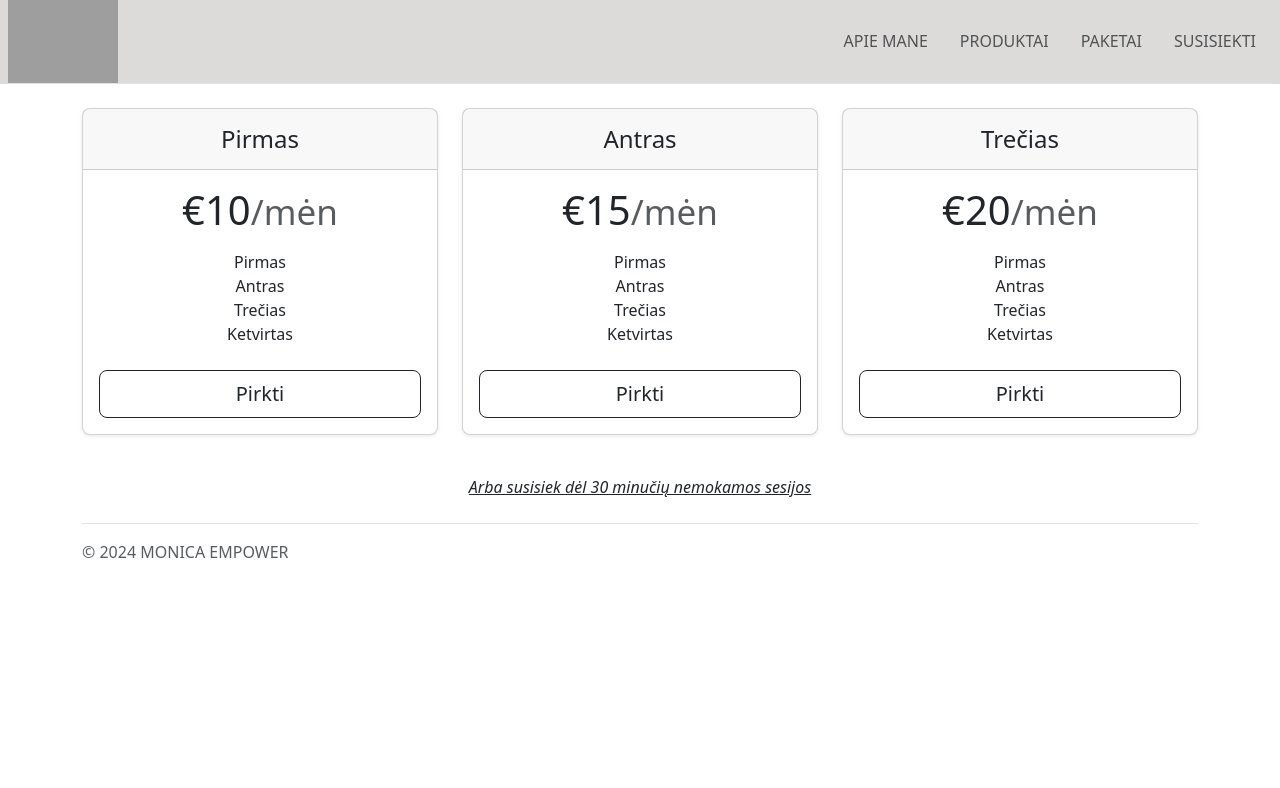
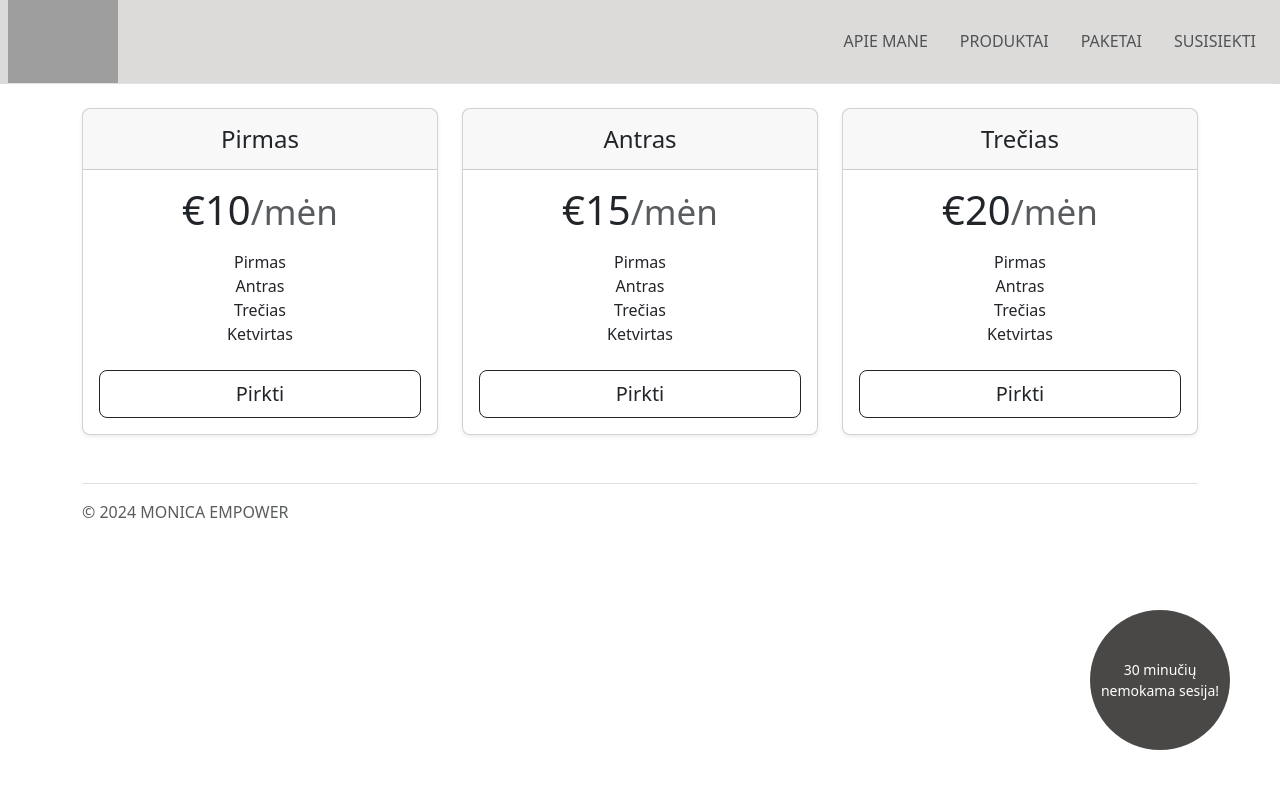
Before and after one commit to GiedreRag/empowerme, a React (Create React App) app in the folder client/: page /paketai in a window 1280 px wide. Shown: the top 788 px of the page. Built offline with nearby package versions, Linux system fonts and the light colour scheme; grey boxes are pictures that could not be loaded.

Commit message:
Added sticky free session add

```diff
--- /dev/null
+++ b/client/src/css/Global.module.css
@@ -0,0 +1,48 @@
+.stickyContact {
+  position: fixed;
+  bottom: 50px;
+  right: 50px;
+  background-color: #4a4846;
+  color: #fff;
+  font-size: 14px;
+  width: 140px;
+  height: 140px;
+  display: flex;
+  align-items: center;
+  text-align: center;
+  justify-content: center;
+  border-radius: 50%;
+  cursor: pointer;
+  transition: background-color 0.3s ease;
+  z-index: 1000;
+}
+
+.stickyContact:hover {
+  background-color: #a19c99;
+}
+
+@media (max-width: 768px) {
+  .stickyContact {
+    width: 100px;
+    height: 100px;
+    font-size: 12px;
+  }
+}
+
+@media (max-width: 530px) {
+  .stickyContact {
+    width: 90px;
+    height: 90px;
+    bottom: 15px;
+    right: 15px;
+
+  }
+}
+
+@media (max-width: 413px) {
+  .stickyContact {
+    width: 80px;
+    height: 80px;
+    font-size: 10px;
+  }
+}
--- a/client/src/index.js
+++ b/client/src/index.js
@@ -2,6 +2,7 @@ import React from 'react';
 import ReactDOM from 'react-dom/client';
 import App from './App';
 import 'bootstrap/dist/css/bootstrap.css';
+import './css/Global.module.css';
 
 const root = ReactDOM.createRoot(document.getElementById('root'));
 root.render(
--- a/client/src/pages/AboutMe.jsx
+++ b/client/src/pages/AboutMe.jsx
@@ -1,14 +1,16 @@
 import React from 'react';
 import monicaAboutImg from '../assets/monica-about-img.jpg';
 import style from '../components/AboutMe.module.css';
+import style3 from '../css/Global.module.css';
 
 export function AboutMe() {
+    const handleContactClick = () => {
+        window.location.href = '/susisiekti';
+    };
+
     return (
         <div className="container">
             <div className="row">
-                <div className={`col-md-12 col-lg-4 d-flex align-items-center justify-content-center`}>
-                    <img src={monicaAboutImg} alt="Monica" className={style.monicaImg}/>
-                </div>
                 <div className={`col-md-12 col-lg-8 mt-5 ${style.textContainer}`}>
                     <p>Labas!</p>
                     <p>
@@ -37,6 +39,17 @@ export function AboutMe() {
                         kad patirtum kaip žmogus gali jaustis ir turėti geros savijautos bei energijos atsikratant to kas
                         slegia.
                     </p>
+                    <div
+                        className={style3.stickyContact}
+                        onClick={handleContactClick}
+                        role="button"
+                        tabIndex={0}
+                    >
+                        30 minučių nemokama sesija!
+                    </div>
+                </div>
+                <div className={`col-md-12 col-lg-4 d-flex align-items-center justify-content-center`}>
+                    <img src={monicaAboutImg} alt="Monica" className={style.monicaImg}/>
                 </div>
             </div>
         </div>
--- a/client/src/pages/Home.jsx
+++ b/client/src/pages/Home.jsx
@@ -6,8 +6,13 @@ import backgroundImage from '../assets/bcg-img-big.png';
 import backgroundImage2 from '../assets/bcg2-img-big.png';
 import backgroundDots from '../assets/bcg-img-small.png';
 import monicaHomeImg from '../assets/monica-home-img.png';
+import style3 from '../css/Global.module.css';
 
 export function Home() {
+    const handleContactClick = () => {
+        window.location.href = '/susisiekti';
+    };
+
     return (
         <div className="container">
             <img src={backgroundImage} alt="background" className={style.backgroundImage} />
@@ -30,9 +35,17 @@ export function Home() {
                     </div>
                     <h4 className={`display-6 mt-2 mb-4 text-center fst-italic ${style.mainTitle}`}>ieškotojai.</h4>
                     <Link className={`mt-5 mb-4 ${style2.button}`} to="/paketai">PRADĖK SAVO KELIONĘ</Link>
-                    <Link className="fst-italic text-dark" to="/susisiekti">Arba susisiek dėl 30 minučių nemokamos sesijos</Link>
+                    <div
+                        className={style3.stickyContact}
+                        onClick={handleContactClick}
+                        role="button"
+                        tabIndex={0}
+                    >
+                        30 minučių nemokama sesija!
+                    </div>
                     <h4 className={`mt-5 mb-4 fw-light lh-base text-center ${style.sentence}`}>"Atsikratyk pykčio ir skausmingų prisiminimų visiems laikams greitai ir neskausmingai, jog atrastum gerą savijautą ir turėtum daugiau energijos daryti tai kas svarbu gyvenime!"</h4>
                     <p className="mt-1 fst-italic">Monica Empower</p>
+
                 </div>
                 <div className={`col-md-12 col-lg-4 d-flex align-items-center justify-content-center ${style.imageContainer}`}>
                     <div className={style.backgroundDotsContainer}>
@@ -44,3 +57,50 @@ export function Home() {
         </div>
     )
 }
+
+// import React from 'react';
+// import { Link } from 'react-router-dom';
+// import style from '../components/Home.module.css';
+// import style2 from '../components/Button.module.css';
+// import backgroundImage from '../assets/bcg-img-big.png';
+// import backgroundImage2 from '../assets/bcg2-img-big.png';
+// import backgroundDots from '../assets/bcg-img-small.png';
+// import monicaHomeImg from '../assets/monica-home-img.png';
+
+// export function Home() {
+//     return (
+//         <div className="container">
+//             <img src={backgroundImage} alt="background" className={style.backgroundImage} />
+//             <img src={backgroundImage2} alt="background" className={style.backgroundImage2} />
+//             <div className="row">
+//                 <div className={`col-md-12 col-lg-8 ${style.textContainer}`}>
+//                     <h4 className={`mt-5 display-6 text-center fst-italic ${style.mainTitle}`}>
+//                         Sveiki sugrįžę namo
+//                     </h4>
+//                     <div className={style.bubblesContainer}>
+//                         <div className={style.bubble1}>
+//                             <span className={style.info}>geros savijautos</span>
+//                         </div>
+//                         <div className={style.bubble2}>
+//                             <span className={style.info}>energijos</span>
+//                         </div>
+//                         <div className={style.bubble3}>
+//                             <span className={style.info}>harmonijos</span>
+//                         </div>
+//                     </div>
+//                     <h4 className={`display-6 mt-2 mb-4 text-center fst-italic ${style.mainTitle}`}>ieškotojai.</h4>
+//                     <Link className={`mt-5 mb-4 ${style2.button}`} to="/paketai">PRADĖK SAVO KELIONĘ</Link>
+//                     <Link className="fst-italic text-dark" to="/susisiekti">Arba susisiek dėl 30 minučių nemokamos sesijos</Link>
+//                     <h4 className={`mt-5 mb-4 fw-light lh-base text-center ${style.sentence}`}>"Atsikratyk pykčio ir skausmingų prisiminimų visiems laikams greitai ir neskausmingai, jog atrastum gerą savijautą ir turėtum daugiau energijos daryti tai kas svarbu gyvenime!"</h4>
+//                     <p className="mt-1 fst-italic">Monica Empower</p>
+//                 </div>
+//                 <div className={`col-md-12 col-lg-4 d-flex align-items-center justify-content-center ${style.imageContainer}`}>
+//                     <div className={style.backgroundDotsContainer}>
+//                         <img src={backgroundDots} alt="background dots" className={style.backgroundDots} />
+//                     </div>
+//                     <img src={monicaHomeImg} alt="Monica" className={style.monicaImage} />
+//                 </div>
+//             </div>
+//         </div>
+//     )
+// }
--- a/client/src/pages/Packages.jsx
+++ b/client/src/pages/Packages.jsx
@@ -1,6 +1,10 @@
-import { Link } from 'react-router-dom';
+import style3 from '../css/Global.module.css';
 
 export function Packages() {
+    const handleContactClick = () => {
+        window.location.href = '/susisiekti';
+    };
+
     return (
         <main>
             <div className="container">
@@ -57,8 +61,13 @@ export function Packages() {
                         </div>
                     </div>
                 </div>
-        <div className="text-center">
-            <Link className="fst-italic text-dark" to="/susisiekti">Arba susisiek dėl 30 minučių nemokamos sesijos</Link>
+                <div
+                    className={style3.stickyContact}
+                    onClick={handleContactClick}
+                    role="button"
+                    tabIndex={0}
+                >
+                    30 minučių nemokama sesija!
                 </div>
             </div>
         </main>
--- a/client/src/pages/Products.jsx
+++ b/client/src/pages/Products.jsx
@@ -1,9 +1,13 @@
 import React from 'react';
-import { Link } from 'react-router-dom';
 import monicaProductsImg from '../assets/monica-products-img.jpg';
 import style from '../components/Products.module.css';
+import style3 from '../css/Global.module.css';
 
 export function Products() {
+    const handleContactClick = () => {
+        window.location.href = '/susisiekti';
+    };
+
     return (
         <div className="container">
             <div className="row">
@@ -36,8 +40,15 @@ export function Products() {
                 </div>
                 <div className={`col-md-12 col-lg-4 d-flex align-items-center justify-content-center text-center`}>
                     <div>
-                        <Link className="fst-italic text-dark" to="/susisiekti">Susisiek dėl 30 minučių nemokamos sesijos</Link>
                         <img src={monicaProductsImg} alt="Monica" className={style.monicaImg}/>
+                    </div>
+                    <div
+                        className={style3.stickyContact}
+                        onClick={handleContactClick}
+                        role="button"
+                        tabIndex={0}
+                    >
+                        30 minučių nemokama sesija!
                     </div>
                 </div>
             </div>
```
Lines whose indentation alone changed are shown as unchanged.
